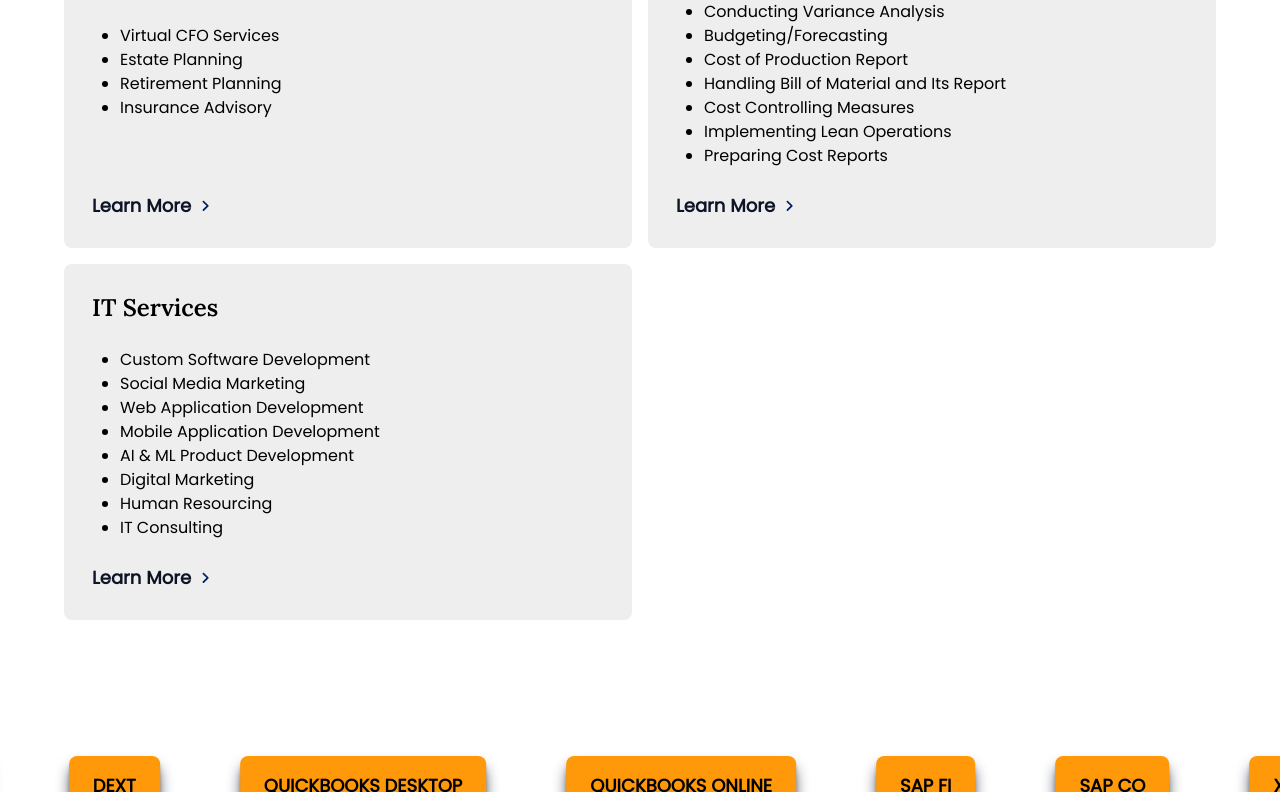
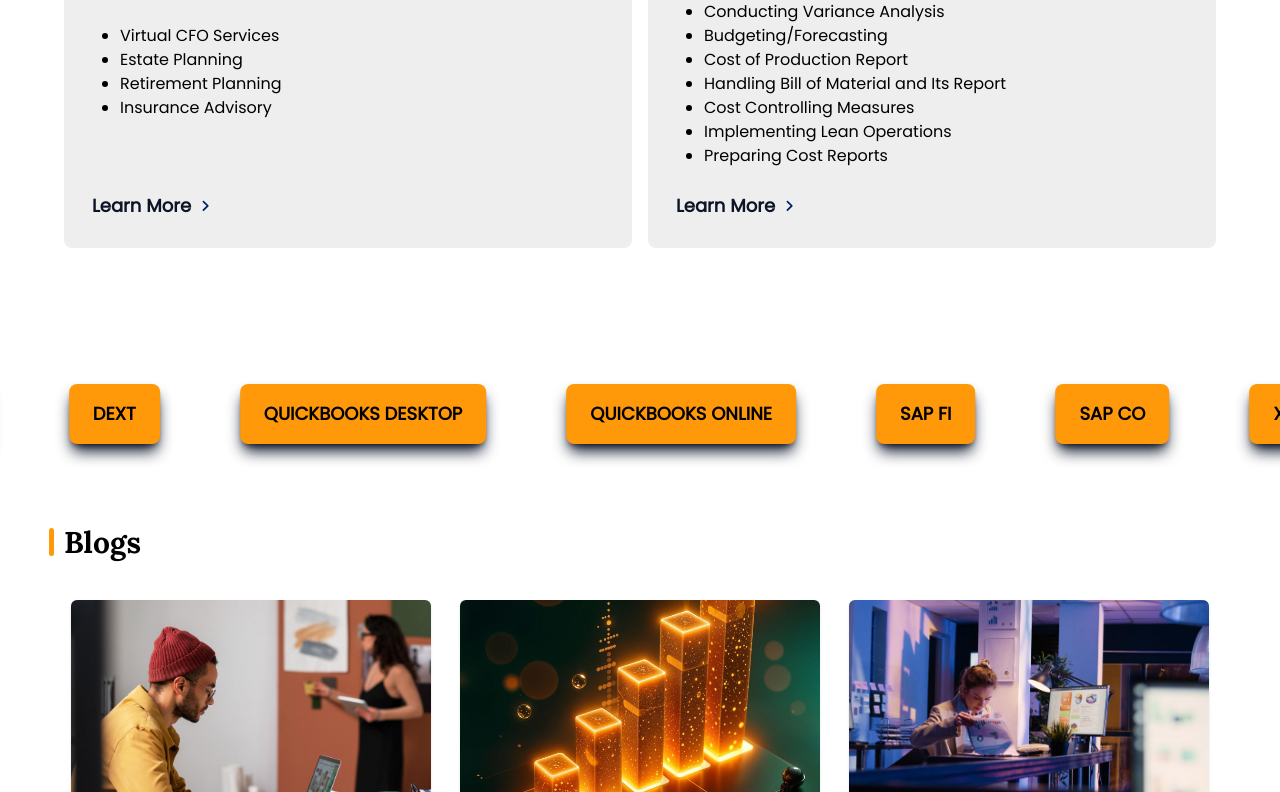
Before and after one commit to solemannoushad/Bizfinx79, a Next.js app: page /services in a window 1280 px wide. Shown: the part 2008-2800 px from the top of the page. Built offline with nearby package versions, Linux system fonts and the light colour scheme; some icons are missing.

Commit message:
team text and images fixed, it services added as separate page

```diff
--- a/next.config.ts
+++ b/next.config.ts
@@ -2,7 +2,7 @@
 
 const nextConfig: NextConfig = {
   /* config options here */
-  // output: 'export',
+  output: 'export',
 };
 
 export default nextConfig;
--- /dev/null
+++ b/src/app/it-services/page.tsx
@@ -0,0 +1,51 @@
+
+/* eslint-disable */
+/* tslint:disable */
+/* @ts-nocheck */
+import { notFound } from 'next/navigation';
+import SubServiceHero from '@/components/SubServiceHero';
+import { subServicesdata } from '@/content/ServiceSubPage';
+import TrustBadge from '@/components/TrustBadge';
+import SubServiceSpecialities from '@/components/SubServiceSpecialities';
+import WhyChooseUs from '@/components/WhyChooseUs';
+import BlogsSection from '@/components/BlogsSection';
+
+
+
+const Page = async () => {
+  const serviceData = subServicesdata.find(item => item.url === 'it-services');
+
+  if (!serviceData) return notFound();
+
+  const {
+    title,
+    heroTxt,
+    heroImg,
+    firstCardTitle,
+    firstCardTxt,
+    firstCardImage,
+    secondCardTitle,
+    secondCardTxt,
+    coreSpecialities,
+    chooseHeading,
+    choosePoints,
+    chooseUsImage
+  } = serviceData;
+
+  return (
+    <div>
+      <SubServiceHero txt={heroTxt} image={heroImg} title={title} />
+      <TrustBadge title={firstCardTitle} txt={firstCardTxt} image={firstCardImage} />
+      <section className='py-20 px-10 flex flex-col items-center max-w-3xl mx-auto gap-9'>
+        <h1 className="text-5xl text-black font-bold text-center">{secondCardTitle}</h1>
+        <p className="text-center text-lg">{secondCardTxt}</p>
+      </section>
+      <SubServiceSpecialities coreSpecialities={coreSpecialities} />
+      <WhyChooseUs chooseHeading={chooseHeading} choosePoints={choosePoints} chooseUsImage={chooseUsImage} />
+
+      <BlogsSection />
+    </div>
+  );
+};
+
+export default Page;
--- a/src/components/Team.tsx
+++ b/src/components/Team.tsx
@@ -12,13 +12,13 @@
                 const {img, name, title, description} = data;
                 return(
                     <div className={`team-card flex flex-col ${index % 2 === 0 ? 'md:flex-row' : 'md:flex-row-reverse'} gap-16 items-center justify-center`} key={name}>
-                        <div className='team-img w-full md:w-1/2 h-[550px] rounded-lg shadow-lg shadow-black overflow-hidden'>
-                            <img className="w-full h-full object-cover" src={`/images/${img}`} alt={name} />
+                        <div className='team-img h-[550px] w-full md:w-[30%] md:h-[400px] rounded-lg shadow-lg shadow-black overflow-hidden'>
+                            <img className={`w-full h-full object-cover ${index % 2 === 0 ? '' : 'scale-150'}`} src={`/images/${img}`} alt={name} />
                         </div>
                         <div className="w-full md:w-1/2 flex flex-col gap-3">
-                            <h3 className='text-4xl font-medium'>{name}</h3>
-                            <h4 className='text-3xl font-normal'>{title}</h4>
-                            <p className="text-justify">{description}</p>
+                            <h3 className='text-3xl font-medium'>{name}</h3>
+                            <h4 className='text-2xl font-normal'>{title}</h4>
+                            <p className="text-justify text-sm">{description}</p>
                         </div>
                     </div>
                 )
--- a/src/content/menu.ts
+++ b/src/content/menu.ts
@@ -330,53 +330,6 @@
                   ]
 
             },
-            {
-                title: 'IT Services',
-                path: '/services/it-services',
-                "dropdown": [
-                  {
-                    "title": "Custom Software Development",
-                    "path": "/services/it-services#custom-software-development",
-                    "dropdown": []
-                  },
-                  {
-                    "title": "Social Media Marketing",
-                    "path": "/services/it-services#social-media-marketing",
-                    "dropdown": []
-                  },
-                  {
-                    "title": "Web Application Development",
-                    "path": "/services/it-services#web-app-development",
-                    "dropdown": []
-                  },
-                  {
-                    "title": "Mobile Application Development",
-                    "path": "/services/it-services#mobile-app-development",
-                    "dropdown": []
-                  },
-                  {
-                    "title": "AI & ML Product Development",
-                    "path": "/services/it-services#ai-ml-development",
-                    "dropdown": []
-                  },
-                  {
-                    "title": "Digital Marketing",
-                    "path": "/services/it-services#digital-marketing",
-                    "dropdown": []
-                  },
-                  {
-                    "title": "Human Resourcing",
-                    "path": "/services/it-services#human-resourcing",
-                    "dropdown": []
-                  },
-                  {
-                    "title": "IT Consulting",
-                    "path": "/services/it-services#it-consulting",
-                    "dropdown": []
-                  }
-                ]
-
-            }
         ]
     },
     {
@@ -406,6 +359,11 @@
         ]
     },
     {
+        title: 'IT Services',
+        path: "/it-services",
+        dropdown: []
+    },
+    {
         title: 'About',
         path: '/about',
         dropdown: []
--- a/src/content/services.ts
+++ b/src/content/services.ts
@@ -100,20 +100,6 @@
         "Preparing Cost Reports",
       ],
     },
-    {
-      "url": "it-services",
-      "title": "IT Services",
-      "points": [
-        "Custom Software Development",
-        "Social Media Marketing",
-        "Web Application Development",
-        "Mobile Application Development",
-        "AI & ML Product Development",
-        "Digital Marketing",
-        "Human Resourcing",
-        "IT Consulting"
-      ]
-    }
 
   ],
 };
```
